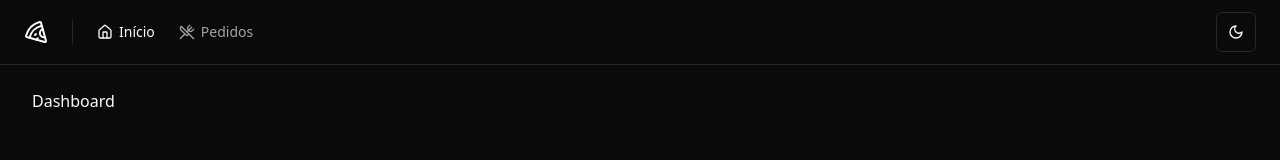
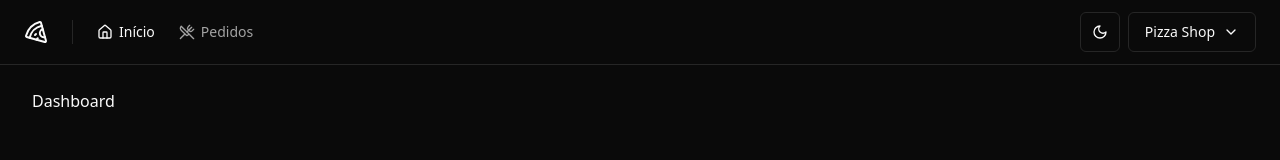
Before and after one commit to antoniojpsalves/pizzashop, a React (Vite) app: page / in a window 1280 px wide. Shown: the top 160 px of the page. Built offline with nearby package versions, Linux system fonts and the light colour scheme.

Commit message:
:sparkles: feat: simple account menu

```diff
--- /dev/null
+++ b/src/components/custom/account-menu.tsx
@@ -0,0 +1,44 @@
+import { Building, ChevronDown, LogOut } from 'lucide-react'
+
+import { Button } from '../ui/button'
+import {
+  DropdownMenu,
+  DropdownMenuContent,
+  DropdownMenuItem,
+  DropdownMenuLabel,
+  DropdownMenuSeparator,
+  DropdownMenuTrigger,
+} from '../ui/dropdown-menu'
+
+export function AccountMenu() {
+  return (
+    <DropdownMenu>
+      <DropdownMenuTrigger asChild>
+        <Button
+          variant="outline"
+          className="flex select-none items-center gap-2"
+        >
+          Pizza Shop
+          <ChevronDown className="h-4 w-4" />
+        </Button>
+      </DropdownMenuTrigger>
+      <DropdownMenuContent align="end" className="w-56">
+        <DropdownMenuLabel className="flex flex-col">
+          <span>Antonio Alves</span>
+          <span className="text-xs font-normal text-muted-foreground">
+            antonio@dev.com
+          </span>
+        </DropdownMenuLabel>
+        <DropdownMenuSeparator />
+        <DropdownMenuItem>
+          <Building className="mr-2 h-4 w-4" />
+          <span>Perfil da loja</span>
+        </DropdownMenuItem>
+        <DropdownMenuItem className="text-rose-500 dark:text-rose-400">
+          <LogOut className="mr-2 h-4 w-4" />
+          <span>Sair</span>
+        </DropdownMenuItem>
+      </DropdownMenuContent>
+    </DropdownMenu>
+  )
+}
--- a/src/components/custom/header.tsx
+++ b/src/components/custom/header.tsx
@@ -2,6 +2,7 @@ import { Home, Pizza, UtensilsCrossed } from 'lucide-react'
 
 import { ThemeToggle } from '../theme/theme-toggle'
 import { Separator } from '../ui/separator'
+import { AccountMenu } from './account-menu'
 import { NavLink } from './nav-link'
 
 export function Header() {
@@ -25,6 +26,7 @@ export function Header() {
 
         <div className="ml-auto flex items-center gap-2">
           <ThemeToggle />
+          <AccountMenu />
         </div>
       </div>
     </div>
```
